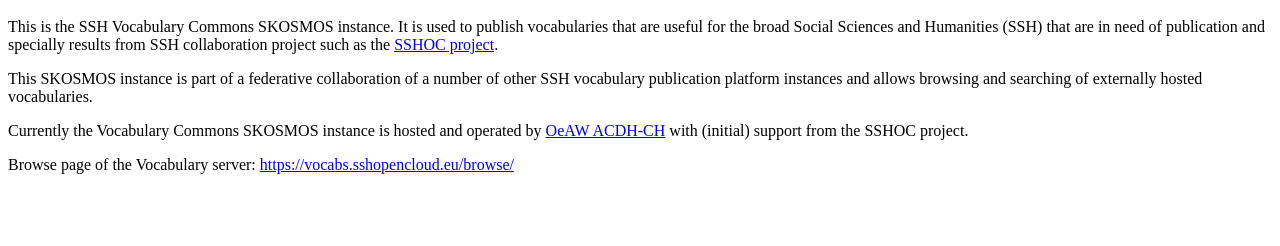
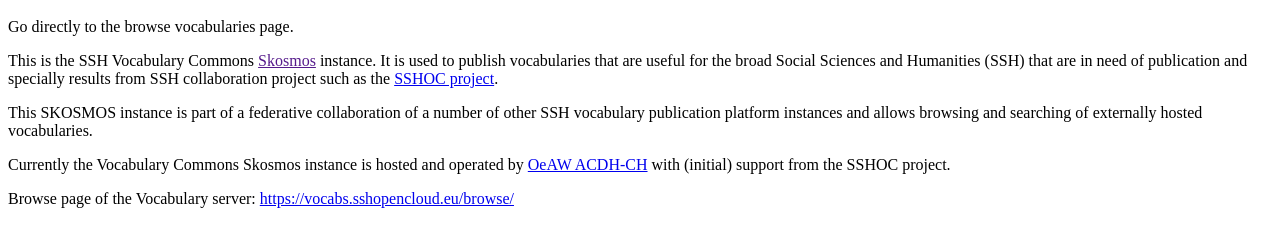
Before and after one commit to acdh-oeaw/vocabs-common, a plain HTML site: page skosmos/index.html in a window 1280 px wide. Shown: the part 48-294 px from the top of the page. Drawn offline with Linux system fonts and the light colour scheme.

Commit message:
Update entry webpage

```diff
--- a/skosmos/index.html
+++ b/skosmos/index.html
@@ -4,9 +4,10 @@
 </head>
 <body>
 <h1>SSH Vocabulary Commons</h1>
-<p>This is the SSH Vocabulary Commons SKOSMOS instance. It is used to publish vocabularies that are useful for the broad Social Sciences and Humanities (SSH) that are in need of publication and specially results from SSH collaboration project such as the <a href="https://sshopencloud.eu">SSHOC project</a>.</p>
+<p>Go directly to the <a href"browse/">browse vocabularies</a> page.</p>
+<p>This is the SSH Vocabulary Commons <a href="">Skosmos</a> instance. It is used to publish vocabularies that are useful for the broad Social Sciences and Humanities (SSH) that are in need of publication and specially results from SSH collaboration project such as the <a href="https://sshopencloud.eu">SSHOC project</a>.</p>
 <p>This SKOSMOS instance is part of a federative collaboration of a number of other SSH vocabulary publication platform instances and allows browsing and searching of externally hosted vocabularies.</p>
-<p>Currently the Vocabulary Commons SKOSMOS instance is hosted and operated by <a href="https://acdh.oeaw.ac.at">OeAW ACDH-CH</a> with (initial) support from the SSHOC project.</p>
+<p>Currently the Vocabulary Commons Skosmos instance is hosted and operated by <a href="https://acdh.oeaw.ac.at">OeAW ACDH-CH</a> with (initial) support from the SSHOC project.</p>
 <p>Browse page of the Vocabulary server: <a href="browse/">https://vocabs.sshopencloud.eu/browse/</a></p>
 </body>
 </html>
```
Also changed, not shown: skosmos/vocabularies/index.html (+1 -1 lines).
